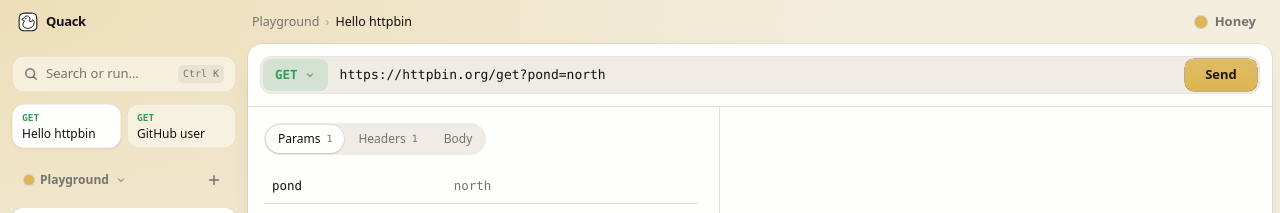
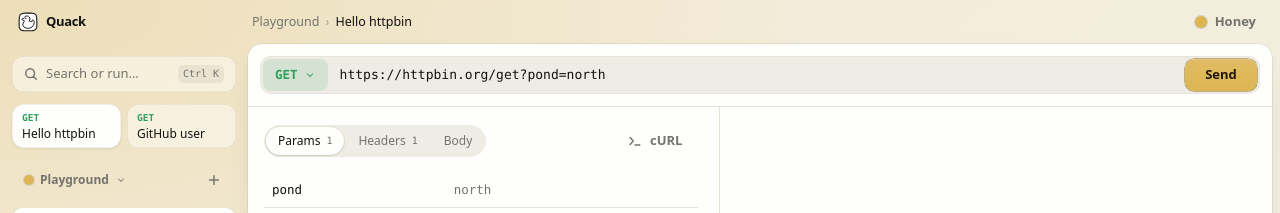
Before and after one commit to itsmunzir/quack, a React (Vite) app: page / in a window 1280 px wide. Shown: the top 213 px of the page. Built offline with nearby package versions, Linux system fonts and the light colour scheme.

Commit message:
Import requests from cURL and copy them back out
Pasting a curl command into the URL bar fills in the request. Requests can
be copied as cURL, and response bodies or headers copied.

```diff
--- a/src/Palette.tsx
+++ b/src/Palette.tsx
@@ -1,7 +1,7 @@
 import { useEffect, useMemo, useRef, useState, type ReactNode } from "react";
 import { MAX_SPACES, reqTitle, useWorkspace } from "./store";
 import { MODES, THEMES, type Mode } from "./themes";
-import { Icon, ICONS, methodColor, methodShort, SpaceDot } from "./ui";
+import { Icon, ICONS, methodColor, methodShort, reqCurl, SpaceDot } from "./ui";
 
 interface Item {
   id: string;
@@ -57,6 +57,7 @@ export function Palette({ open, onClose, onMode, onToggleGlow }: { open: boolean
     out.push(
       { id: "new-req", group: "Actions", label: "New request", icon: <Icon d={ICONS.plus} />, hint: "Ctrl N", run: () => ws.addReq() },
       { id: "dup-req", group: "Actions", label: "Duplicate request", detail: reqTitle(ws.req), icon: <Icon d={ICONS.copy} />, hint: "Ctrl D", run: () => ws.duplicateReq(ws.req.id) },
+      { id: "curl", group: "Actions", label: "Copy as cURL", detail: reqTitle(ws.req), icon: <Icon d={ICONS.terminal} />, run: () => void navigator.clipboard.writeText(reqCurl(ws.req)) },
       { id: "del-req", group: "Actions", label: "Delete request", detail: reqTitle(ws.req), icon: <Icon d={ICONS.x} />, run: () => ws.deleteReq(ws.req.id) },
       ...(ws.spaces.length < MAX_SPACES ? [{ id: "new-space", group: "Actions", label: "New space", icon: <Icon d={ICONS.plus} />, run: () => ws.addSpace() }] : []),
     );
--- /dev/null
+++ b/src/curl.ts
@@ -0,0 +1,119 @@
+import type { Header } from "./api";
+import type { Req } from "./store";
+
+type Parsed = Pick<Req, "method" | "url" | "headers" | "body">;
+
+/** Splits a shell command into words, honouring quotes and line continuations (bash `\` and cmd `^`). */
+function words(cmd: string): string[] {
+  const out: string[] = [];
+  let cur = "";
+  let quote: "'" | '"' | null = null;
+  let started = false;
+  const src = cmd.replace(/[\\^]\r?\n/g, " ");
+  for (let i = 0; i < src.length; i++) {
+    const c = src[i];
+    if (quote) {
+      if (c === quote) quote = null;
+      else if (c === "\\" && quote === '"' && /["\\$`]/.test(src[i + 1] ?? "")) cur += src[++i];
+      else cur += c;
+    } else if (c === "'" || c === '"') {
+      quote = c;
+      started = true;
+    } else if (c === "$" && src[i + 1] === "'") {
+      // Bash ANSI-C quoting, as Chrome emits: $'…' with \n, \t and \' escapes.
+      i += 2;
+      while (i < src.length && src[i] !== "'") {
+        if (src[i] === "\\" && i + 1 < src.length) {
+          const e = src[++i];
+          cur += e === "n" ? "\n" : e === "t" ? "\t" : e === "r" ? "\r" : e;
+        } else cur += src[i];
+        i++;
+      }
+      started = true;
+    } else if (c === "\\" && i + 1 < src.length) {
+      cur += src[++i];
+      started = true;
+    } else if (/\s/.test(c)) {
+      if (started || cur) out.push(cur);
+      cur = "";
+      started = false;
+    } else {
+      cur += c;
+      started = true;
+    }
+  }
+  if (started || cur) out.push(cur);
+  return out;
+}
+
+const DATA_FLAGS = new Set(["-d", "--data", "--data-raw", "--data-binary", "--data-ascii", "--data-urlencode"]);
+/** Flags that take a value we don't use. */
+const SKIP_WITH_VALUE = new Set(["-o", "--output", "-m", "--max-time", "--connect-timeout", "-x", "--proxy", "-w", "--write-out", "-c", "--cookie-jar", "--retry", "-F", "--form"]);
+
+export const isCurl = (text: string) => /^\s*curl(\.exe)?\s/i.test(text);
+
+/** Turns a `curl …` command into a request, or null if it isn't one. */
+export function parseCurl(cmd: string): Parsed | null {
+  const w = words(cmd.trim());
+  if (!/^curl(\.exe)?$/i.test(w[0] ?? "")) return null;
+  let method = "";
+  let url = "";
+  const headers: Header[] = [];
+  const data: string[] = [];
+  let asQuery = false;
+
+  for (let i = 1; i < w.length; i++) {
+    let flag = w[i];
+    let value: string | undefined;
+    // --flag=value and -Xvalue forms.
+    const eq = flag.startsWith("--") ? flag.indexOf("=") : -1;
+    if (eq > 0) [flag, value] = [flag.slice(0, eq), flag.slice(eq + 1)];
+    else if (/^-[XHdubAe]./.test(flag)) [flag, value] = [flag.slice(0, 2), flag.slice(2)];
+    const next = () => value ?? w[++i] ?? "";
+
+    if (flag === "-X" || flag === "--request") method = next().toUpperCase();
+    else if (flag === "-H" || flag === "--header") {
+      const h = next();
+      const c = h.indexOf(":");
+      if (c > 0) headers.push([h.slice(0, c).trim(), h.slice(c + 1).trim()]);
+    } else if (DATA_FLAGS.has(flag)) data.push(next());
+    else if (flag === "--json") {
+      data.push(next());
+      headers.push(["Content-Type", "application/json"], ["Accept", "application/json"]);
+    } else if (flag === "-u" || flag === "--user") headers.push(["Authorization", `Basic ${btoa(next())}`]);
+    else if (flag === "-A" || flag === "--user-agent") headers.push(["User-Agent", next()]);
+    else if (flag === "-b" || flag === "--cookie") headers.push(["Cookie", next()]);
+    else if (flag === "-e" || flag === "--referer") headers.push(["Referer", next()]);
+    else if (flag === "-G" || flag === "--get") asQuery = true;
+    else if (flag === "-I" || flag === "--head") method = "HEAD";
+    else if (flag === "--url") url = next();
+    else if (SKIP_WITH_VALUE.has(flag)) next();
+    else if (!flag.startsWith("-") && !url) url = flag;
+  }
+  if (!url) return null;
+
+  let body = data.join("&");
+  if (asQuery && body) {
+    url += (url.includes("?") ? "&" : "?") + body;
+    body = "";
+  }
+  if (!method) method = body ? "POST" : "GET";
+  // Pretty-print JSON bodies so they are pleasant to edit.
+  try {
+    if (body && /^[[{]/.test(body.trim())) body = JSON.stringify(JSON.parse(body), null, 2);
+  } catch {
+    // Not JSON; keep it as sent.
+  }
+  return { method, url, headers, body };
+}
+
+const sh = (s: string) => `'${s.replace(/'/g, `'\\''`)}'`;
+
+/** The request as a copy-pasteable bash `curl` command. */
+export function toCurl(r: Parsed, sendBody: boolean): string {
+  const parts = [`curl ${sh(r.url)}`];
+  if (r.method !== "GET" && !(r.method === "POST" && sendBody && r.body)) parts.push(`-X ${r.method}`);
+  for (const [k, v] of r.headers) if (k.trim()) parts.push(`-H ${sh(`${k}: ${v}`)}`);
+  if (sendBody && r.body) parts.push(`--data-raw ${sh(r.body)}`);
+  return parts.join(" \\\n  ");
+}
--- a/src/ui.tsx
+++ b/src/ui.tsx
@@ -4,6 +4,7 @@ import { isTauri, type Header, type SendResult } from "./api";
 import { BODYLESS, METHODS, parseParams, withParams, type Outcome, type Req } from "./store";
 import { MODES, THEMES, type Mode, type ThemeId } from "./themes";
 import { Duck } from "./Duck";
+import { isCurl, parseCurl, toCurl } from "./curl";
 
 /* ─── Small helpers ─────────────────────────────────────────────────────── */
 
@@ -69,8 +70,29 @@ export const ICONS = {
   search: "M7 12A5 5 0 1 0 7 2a5 5 0 0 0 0 10zM14 14l-3.5-3.5",
   pin: "M9.5 2.5l4 4-2 1-2.5 2.5.5 3-1.5 1.5-2.5-2.5L3 14.5 1.5 13l2.5-2.5L1.5 8 3 6.5l3 .5L8.5 4.5z",
   copy: "M5.5 5.5V3a1 1 0 0 1 1-1H13a1 1 0 0 1 1 1v6.5a1 1 0 0 1-1 1h-2.5M3 5.5h6.5a1 1 0 0 1 1 1V13a1 1 0 0 1-1 1H3a1 1 0 0 1-1-1V6.5a1 1 0 0 1 1-1z",
+  check: "M3.5 8.5l3 3 6-7",
+  terminal: "M2.5 4l3.5 4-3.5 4M8 12.5h5.5",
   palette: "M8 14.5A6.5 6.5 0 1 1 14.5 8c0 1.5-1.2 2.3-2.5 2.3h-1.3a1.2 1.2 0 0 0-.8 2.1c.5.6.1 2.1-1.9 2.1zM4.8 7.5h0M6.8 4.8h0M10 4.8h0",
 };
+
+/** Copies to the clipboard and briefly confirms it. */
+export function CopyButton({ label, text, icon = ICONS.copy }: { label: string; text: () => string; icon?: string }) {
+  const [done, setDone] = useState(false);
+  useEffect(() => {
+    if (!done) return;
+    const t = setTimeout(() => setDone(false), 1400);
+    return () => clearTimeout(t);
+  }, [done]);
+  return (
+    <button type="button" onClick={() => navigator.clipboard.writeText(text()).then(() => setDone(true))} className="btn btn-ghost voice h-7 gap-1.5 px-2.5 text-xs">
+      <Icon d={done ? ICONS.check : icon} className="size-3.5" />
+      {done ? "Copied" : label}
+    </button>
+  );
+}
+
+/** The request as a cURL command; the body is left out for methods that can't carry one. */
+export const reqCurl = (r: Req) => toCurl(r, !BODYLESS.has(r.method));
 
 /* ─── Menus ─────────────────────────────────────────────────────────────── */
 
@@ -334,7 +356,15 @@ export function UrlBar({ req, outcome, onChange, onSend }: { req: Req; outcome?:
       <input
         value={req.url}
         onChange={(e) => onChange({ url: e.target.value })}
-        placeholder="Paste a URL, like api.github.com/users/octocat"
+        onPaste={(e) => {
+          // Pasting a whole cURL command fills in the request instead of the URL.
+          const text = e.clipboardData.getData("text");
+          const parsed = isCurl(text) && parseCurl(text);
+          if (!parsed) return;
+          e.preventDefault();
+          onChange(parsed);
+        }}
+        placeholder="Paste a URL or a cURL command"
         spellCheck={false}
         className="min-w-0 flex-1 bg-transparent px-3 font-mono text-[13px] text-text outline-none placeholder:text-muted/70"
       />
@@ -412,6 +442,7 @@ export function RequestEditor({ req, onChange }: { req: Req; onChange: (p: Parti
             ["body", "Body"],
           ]}
         />
+        <CopyButton label="cURL" icon={ICONS.terminal} text={() => reqCurl(req)} />
       </div>
       <div className="min-h-0 flex-1 overflow-auto">
         {tab === "params" ? (
@@ -462,6 +493,7 @@ export function ResponseView({ outcome, meta }: { outcome?: Outcome; meta: (r: S
             ["headers", "Headers", r.headers.length],
           ]}
         />
+        <CopyButton label="Copy" text={() => (tab === "body" ? r.body : r.headers.map(([k, v]) => `${k}: ${v}`).join("\n"))} />
       </div>
       <div className="min-h-0 flex-1 overflow-auto rounded-box border border-line bg-bg/60 p-3">
         {tab === "body" ? (
```
Also changed, not shown: 1 other file (tests, documents, lock files or other folders).
